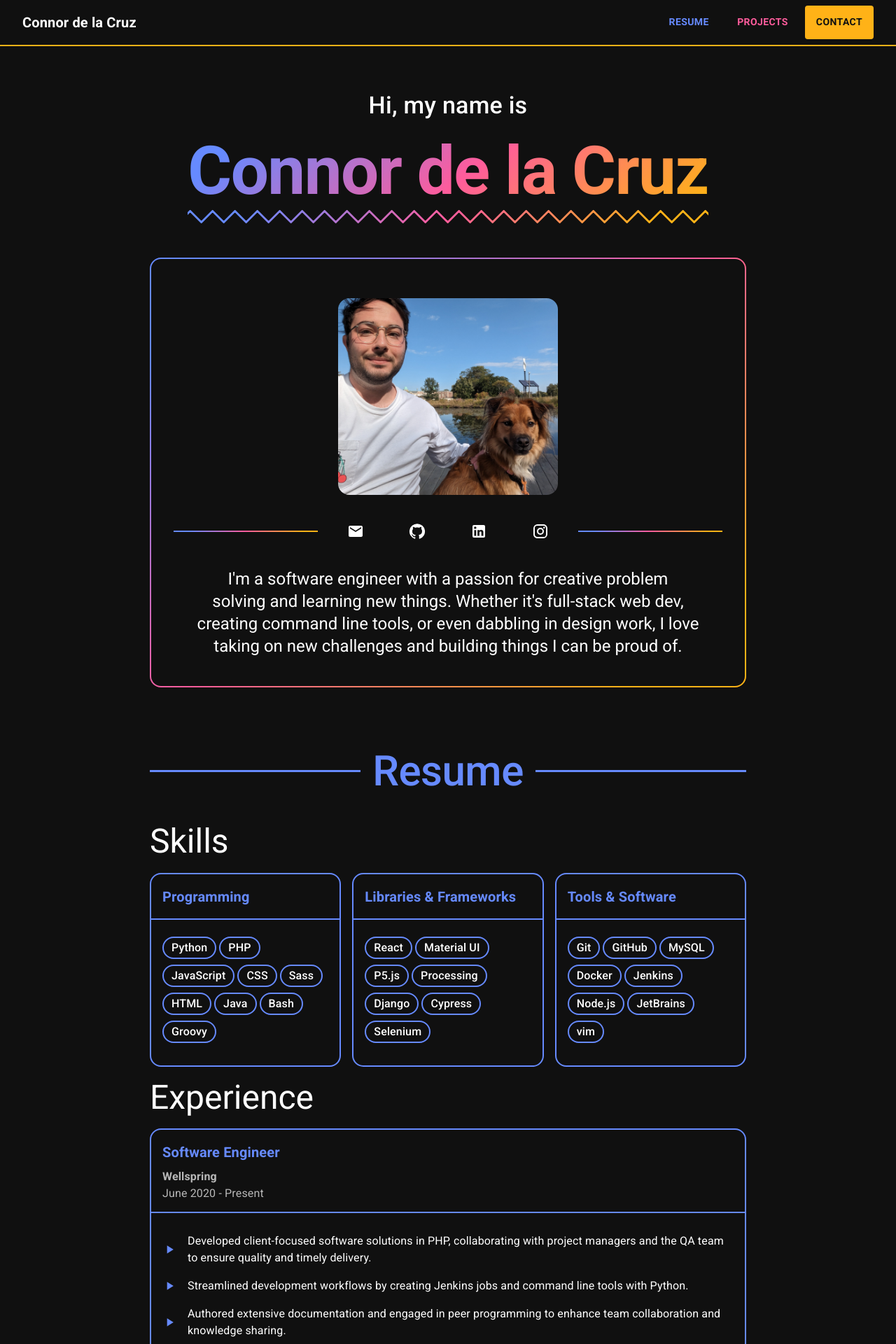
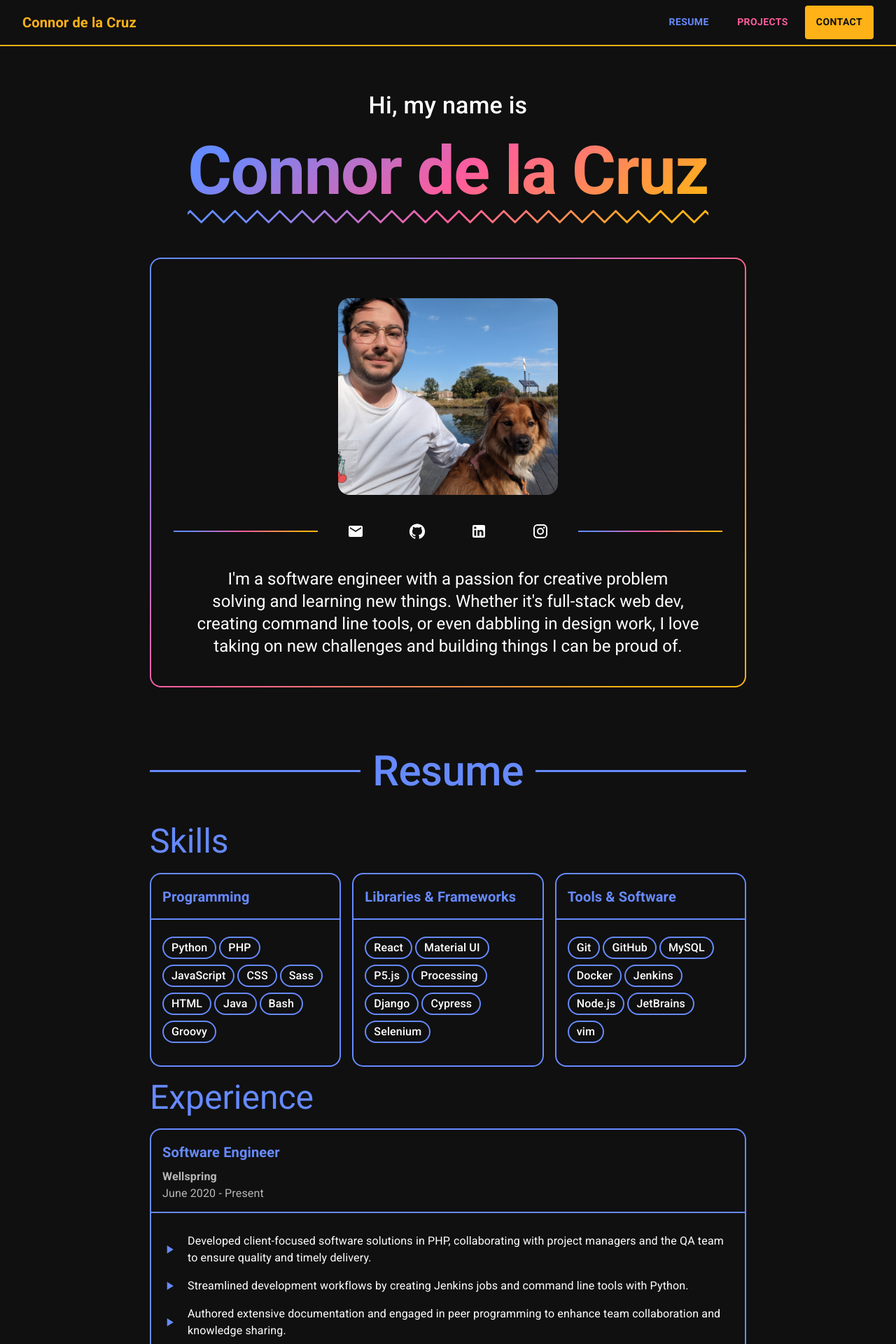
Before and after one commit to connordelacruz/connordelacruz.github.io, a React (Vite) app: page / in a window 1280 px wide. Shown: the top 1920 px of the page at 70% size. Built offline with nearby package versions, Linux system fonts and the light colour scheme.

Commit message:
Color tweaks to make sections more cohesive + zig zag footer

```diff
--- a/src/App.jsx
+++ b/src/App.jsx
@@ -1,10 +1,11 @@
-import { Container, CssBaseline, Paper, Stack, ThemeProvider, Typography } from '@mui/material'
+import { Box, Container, CssBaseline, Stack, ThemeProvider, Typography } from '@mui/material'
 import { theme, THEME_GRADIENT_TEXT_SX } from './components/Theme.jsx'
 import { NavBar } from './components/NavBar.jsx'
 import { HeaderSection } from './components/HeaderSection.jsx'
 import { ResumeSection } from './components/ResumeSection.jsx'
 import { ProjectsSection } from './components/ProjectsSection.jsx'
 import { ContactSection } from './components/ContactSection.jsx'
+import { ZigZag } from './components/common/ZigZag.jsx'
 
 function App() {
   // ================================================================================
@@ -66,12 +67,18 @@ function App() {
       </Container>
 
       {/*Footer*/}
-      <Paper
+      <ZigZag
         sx={{
-          mt: 6,
+          mt: 8,
+          mb: 0,
+        }}
+      />
+      <Box
+        sx={{
+//          mt: 6,
           py: 3,
-          borderWidth: '2px 0 0',
-          borderRadius: 0,
+//          borderWidth: '2px 0 0',
+//          borderRadius: 0,
         }}
       >
         <Typography
@@ -86,7 +93,7 @@ function App() {
         >
           Designed and Developed by Connor de la Cruz © {new Date().getFullYear()}
         </Typography>
-      </Paper>
+      </Box>
     </ThemeProvider>
   )
 }
--- a/src/components/NavBar.jsx
+++ b/src/components/NavBar.jsx
@@ -227,6 +227,7 @@ const NavMenu = ({
  */
 const NavLogo = ({
                    activeHash,
+                   getActiveHashColor,
                  }) => {
   // Smooth scroll logo link handler
   const handleLogoClick = (e) => {
@@ -240,11 +241,11 @@ const NavLogo = ({
     <Box sx={{flexGrow: {xs: 0, md: 1}}}>
       <Typography
         variant="h6"
-        color="text.primary"
         component="a"
         href="#"
         onClick={handleLogoClick}
         sx={{
+          color: getActiveHashColor(),
           display: 'inline',
           textDecoration: 'none',
           // Fade in when not at top of page
@@ -347,6 +348,7 @@ export const NavBar = ({
         {/*Logo*/}
         <NavLogo
           activeHash={activeHash}
+          getActiveHashColor={getActiveHashColor}
         />
 
         {/*Wide Viewport Links*/}
--- a/src/components/ResumeSection.jsx
+++ b/src/components/ResumeSection.jsx
@@ -156,7 +156,7 @@ export const SkillCards = ({
                            }) => {
   return (
     <Box>
-      <Typography variant="h3">Skills</Typography>
+      <Typography variant="h3" color={color}>Skills</Typography>
       <Grid
         container
         spacing={2}
@@ -306,7 +306,7 @@ export const ResumeSection = ({
         <SkillCards skillCardProps={skillsContent} color={color}/>
 
         <Box id="resume-experience">
-          <Typography variant="h3">Experience</Typography>
+          <Typography variant="h3" color={color}>Experience</Typography>
           <Stack spacing={2}>
             {experienceContent.map((props, i) =>
               <ExperienceCard key={i} color={color} {...props}/>
```
